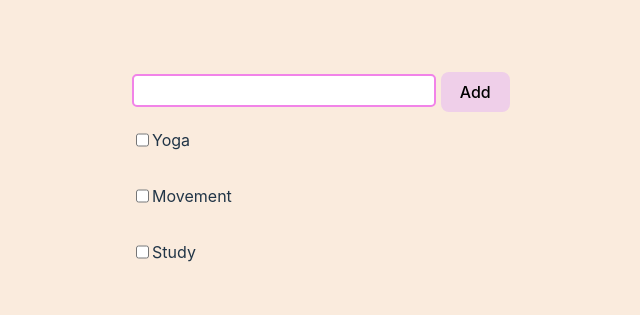
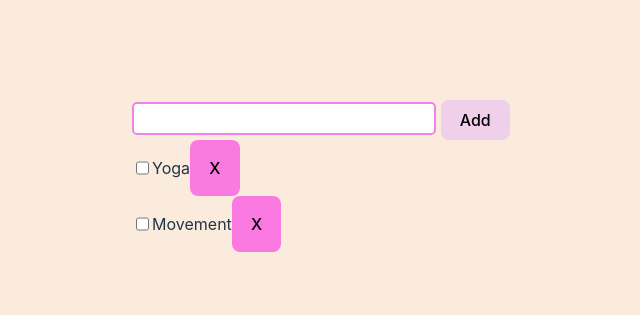
Before and after one commit to gittan90/todo, a website built with Vite: page index.html in a window 1280 px wide. Shown: the part 224-539 px from the top of the page, without its empty margins (319-959 px from the left). Built offline with nearby package versions, Linux system fonts and the light colour scheme.

Commit message:
Implemented a remove button + styling

```diff
--- a/main.js
+++ b/main.js
@@ -7,16 +7,30 @@ document.addEventListener("DOMContentLoaded", function() {
     const addTodoButton = document.getElementById("add-todo-button");
 
     let todoArray = [
-        {task: "Yoga", completed: false},
-        {task: "Movement", completed: false},
-        {task: "Study", completed: false},
+        {id: 0, task: "Yoga", completed: false},
+        {id: 1, task: "Movement", completed: false},
     ];
 
     // Create todo list
     const todoListElement = document.createElement("ol");
 
     const createTodoElement = (task) => {
+        // Get the highest todo id
+        const highestId = Math.max(...todoArray.map(todo => todo.id));
+
+        // Create the new todo object
+        const newTodo = {
+            id: highestId + 1,
+            task,
+            completed: false,
+        };
+        // Push to the todoArray
+        todoArray.push(newTodo);
+        // Create task element
         const newTaskElement = document.createElement("li");
+        const todoId = `todo-${newTodo.id}`;
+        newTaskElement.id = todoId;
+
         // Create the checkbox element
         const newCheckboxElement = document.createElement("input");
         newCheckboxElement.type = "checkbox"
@@ -25,6 +39,29 @@ document.addEventListener("DOMContentLoaded", function() {
         const newTaskTextElement = document.createElement("p");
         newTaskTextElement.innerText = task;
         newTaskElement.appendChild(newTaskTextElement);
+
+        // Create the remove button
+        const newCheckboxRemoveButton = document.createElement("button");
+        newCheckboxRemoveButton.innerText = "X";
+        newCheckboxRemoveButton.className = "remove-button";
+        const newId = `todo-remove-button-${newTodo.id}`;
+        newCheckboxRemoveButton.id = newId;
+        // Listen to remove button
+        newCheckboxRemoveButton.addEventListener("click", () => {
+            // Remove the todo by creating a new array
+            const newTodoArray = todoArray.map(i => {
+                if (i.id !== newId) {
+                    return i;
+                }
+            });
+            todoArray = newTodoArray;
+            // Remove from DOM
+            const targetedElement = document.getElementById(todoId);
+            targetedElement.remove();
+        });
+
+        newTaskElement.appendChild(newCheckboxRemoveButton);
+
         // Append the full task element
         todoListElement.appendChild(newTaskElement);
     };
@@ -41,8 +78,8 @@ document.addEventListener("DOMContentLoaded", function() {
             task: todoInputElement.value,
             completed: false
         };
-        todoArray.push(newTodo);
         // Append to the DOM
         createTodoElement(newTodo.task);
+        todoInputElement.value = "";
     });
 })
--- a/style.css
+++ b/style.css
@@ -81,6 +81,10 @@ input {
   color: #888;
 }
 
+.remove-button {
+  background-color: #fa7ae2;
+}
+
 button {
   border-radius: 8px;
   padding: 0.6em 1.2em;
```
